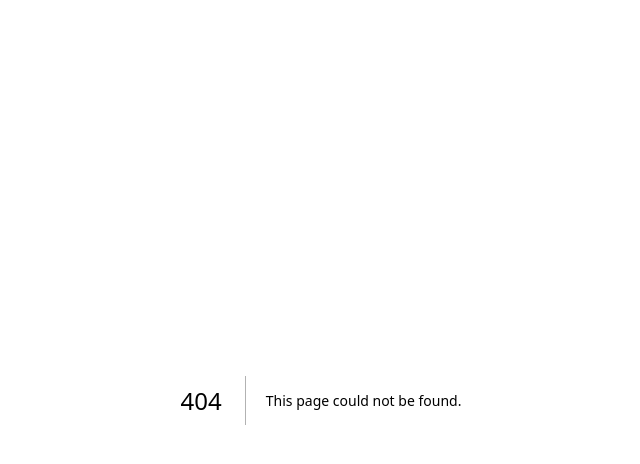
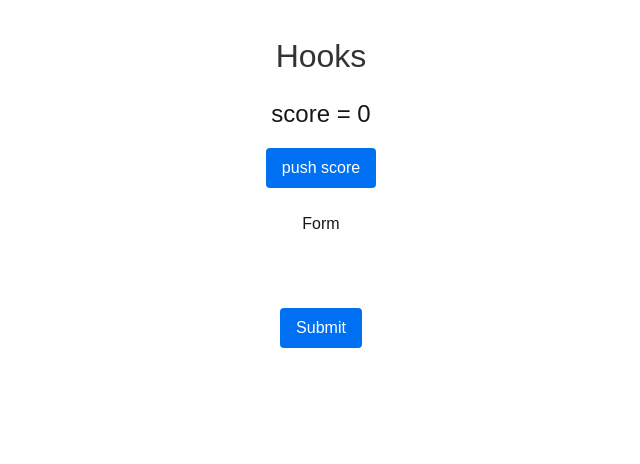
Before and after one commit to oussamabenalisst/React, a Next.js app: page /tp2useRefuseState in a window 1280 px wide. Before the commit this address had no page. Shown: the top 464 px of the page, without its empty margins (319-959 px from the left). Built offline with nearby package versions, Linux system fonts and the light colour scheme.

Commit message:
add tp 1 tp2

```diff
--- a/app/page.tsx
+++ b/app/page.tsx
@@ -1,103 +1,21 @@
 import Image from "next/image";
+import Header from "@/components/Header";
+import Footer from "@/components/Footer";
+import Description from "@/components/Description";
+import Link from "next/link";
 
-export default function Home() {
+export function Home() {
+  var test=""
   return (
-    <div className="grid grid-rows-[20px_1fr_20px] items-center justify-items-center min-h-screen p-8 pb-20 gap-16 sm:p-20 font-[family-name:var(--font-geist-sans)]">
-      <main className="flex flex-col gap-[32px] row-start-2 items-center sm:items-start">
-        <Image
-          className="dark:invert"
-          src="/next.svg"
-          alt="Next.js logo"
-          width={180}
-          height={38}
-          priority
-        />
-        <ol className="list-inside list-decimal text-sm/6 text-center sm:text-left font-[family-name:var(--font-geist-mono)]">
-          <li className="mb-2 tracking-[-.01em]">
-            Get started by editing{" "}
-            <code className="bg-black/[.05] dark:bg-white/[.06] px-1 py-0.5 rounded font-[family-name:var(--font-geist-mono)] font-semibold">
-              app/page.tsx
-            </code>
-            .
-          </li>
-          <li className="tracking-[-.01em]">
-            Save and see your changes instantly.
-          </li>
-        </ol>
+    <main style={{color:"red"}}>
+        <Header/>
+        <h1>hello world</h1>
+        <Description var="1-This is a simple description of the page."/>
+        { test && <Description var="2-This is a simple description of the page."/>}
+        <Link href="/oussama" > oussama </Link>
+        <Footer/>
+    </main>
 
-        <div className="flex gap-4 items-center flex-col sm:flex-row">
-          <a
-            className="rounded-full border border-solid border-transparent transition-colors flex items-center justify-center bg-foreground text-background gap-2 hover:bg-[#383838] dark:hover:bg-[#ccc] font-medium text-sm sm:text-base h-10 sm:h-12 px-4 sm:px-5 sm:w-auto"
-            href="https://vercel.com/new?utm_source=create-next-app&utm_medium=appdir-template-tw&utm_campaign=create-next-app"
-            target="_blank"
-            rel="noopener noreferrer"
-          >
-            <Image
-              className="dark:invert"
-              src="/vercel.svg"
-              alt="Vercel logomark"
-              width={20}
-              height={20}
-            />
-            Deploy now
-          </a>
-          <a
-            className="rounded-full border border-solid border-black/[.08] dark:border-white/[.145] transition-colors flex items-center justify-center hover:bg-[#f2f2f2] dark:hover:bg-[#1a1a1a] hover:border-transparent font-medium text-sm sm:text-base h-10 sm:h-12 px-4 sm:px-5 w-full sm:w-auto md:w-[158px]"
-            href="https://nextjs.org/docs?utm_source=create-next-app&utm_medium=appdir-template-tw&utm_campaign=create-next-app"
-            target="_blank"
-            rel="noopener noreferrer"
-          >
-            Read our docs
-          </a>
-        </div>
-      </main>
-      <footer className="row-start-3 flex gap-[24px] flex-wrap items-center justify-center">
-        <a
-          className="flex items-center gap-2 hover:underline hover:underline-offset-4"
-          href="https://nextjs.org/learn?utm_source=create-next-app&utm_medium=appdir-template-tw&utm_campaign=create-next-app"
-          target="_blank"
-          rel="noopener noreferrer"
-        >
-          <Image
-            aria-hidden
-            src="/file.svg"
-            alt="File icon"
-            width={16}
-            height={16}
-          />
-          Learn
-        </a>
-        <a
-          className="flex items-center gap-2 hover:underline hover:underline-offset-4"
-          href="https://vercel.com/templates?framework=next.js&utm_source=create-next-app&utm_medium=appdir-template-tw&utm_campaign=create-next-app"
-          target="_blank"
-          rel="noopener noreferrer"
-        >
-          <Image
-            aria-hidden
-            src="/window.svg"
-            alt="Window icon"
-            width={16}
-            height={16}
-          />
-          Examples
-        </a>
-        <a
-          className="flex items-center gap-2 hover:underline hover:underline-offset-4"
-          href="https://nextjs.org?utm_source=create-next-app&utm_medium=appdir-template-tw&utm_campaign=create-next-app"
-          target="_blank"
-          rel="noopener noreferrer"
-        >
-          <Image
-            aria-hidden
-            src="/globe.svg"
-            alt="Globe icon"
-            width={16}
-            height={16}
-          />
-          Go to nextjs.org →
-        </a>
-      </footer>
-    </div>
   );
 }
+export default Home;
--- /dev/null
+++ b/app/tp1/page.tsx
@@ -0,0 +1,11 @@
+import Link from "next/link";
+
+function Oussama(){
+    return(
+        <h1>
+            oussama <br/>
+            <Link href="/">Home</Link>
+        </h1>
+    )
+}
+export default Oussama ;
--- /dev/null
+++ b/app/tp2useRefuseState/form.tsx
@@ -0,0 +1,34 @@
+import { useRef } from 'react';
+import styles from './page.module.css';
+function Form(){
+    const userinput=useRef<HTMLInputElement>(null)
+    const passinput=useRef<HTMLInputElement>(null)
+    const affich=()=>{
+        if(userinput.current){
+            if (userinput.current.value==="") {
+                userinput.current.focus()
+            }else{
+                if(passinput.current)
+                if(passinput.current.value==="")
+                    passinput.current.focus()
+                else
+                alert(userinput.current.value+"-"+passinput.current.value)
+            }
+
+        }
+    }
+    return(
+        <main>
+            <fieldset name="ff">
+                <legend>Form</legend>
+                <input type="text" ref={userinput} />
+                <br />
+                <input type="password" ref={passinput}  />
+                <br />
+                <br />
+                <button className={styles.button} onClick={affich} >Submit</button>
+            </fieldset>
+        </main>
+    )
+}
+export default Form;
--- /dev/null
+++ b/app/tp2useRefuseState/page.module.css
@@ -0,0 +1,30 @@
+.container {
+    padding: 2rem;
+    text-align: center;
+}
+
+.title {
+    color: #333;
+    font-size: 2rem;
+    margin-bottom: 1rem;
+}
+
+.scoreText {
+    font-size: 1.5rem;
+    margin: 1rem 0;
+}
+
+.button {
+    background-color: #0070f3;
+    color: white;
+    border: none;
+    padding: 0.5rem 1rem;
+    border-radius: 4px;
+    font-size: 1rem;
+    cursor: pointer;
+    transition: background-color 0.3s;
+}
+
+.button:hover {
+    background-color: #0051a2;
+}
--- /dev/null
+++ b/app/tp2useRefuseState/page.tsx
@@ -0,0 +1,32 @@
+'use client';
+import { useEffect, useState } from "react";
+import styles from './page.module.css';
+import Form from "./form";
+
+
+function Home(){
+    const [score , setscore] =useState(0);
+    const [test,settest]=useState(false);
+    const scores=()=>{
+        setscore(score+1);
+        if(score === 10){
+            alert("yes")
+            settest(true);
+        }
+    }
+    useEffect(()=>{
+        console.log("useEffect called")
+
+    },[test]);
+    return(
+        <main className={styles.container}>
+            <h2 className={styles.title}>Hooks</h2>
+            <div className={styles.scoreText}>score = {score}</div>
+            <button className={styles.button} onClick={scores}>push score</button>
+            <br />
+            <br />
+            <Form />
+        </main>
+    )
+}
+export default Home;
--- /dev/null
+++ b/components/Description.tsx
@@ -0,0 +1,12 @@
+type DescriptionProps = {
+  var: string;
+  // var? : string opsion
+};
+function Description(text: DescriptionProps){
+  return(
+    <p>
+      {text.var}
+    </p>
+  )
+}
+export default Description  ;
--- /dev/null
+++ b/components/Footer.tsx
@@ -0,0 +1,11 @@
+function Footer(){
+  const year=new Date().getFullYear();
+  return(
+    <footer>
+      <p>
+        &copy; {year} My Company. All rights reserved.
+      </p>
+    </footer>
+  )
+}
+export default Footer ;
--- /dev/null
+++ b/components/Header.tsx
@@ -0,0 +1,8 @@
+function Header(){
+  return(
+    <header>
+      <h1>users</h1>
+    </header>
+  )
+}
+export default Header ;
```
